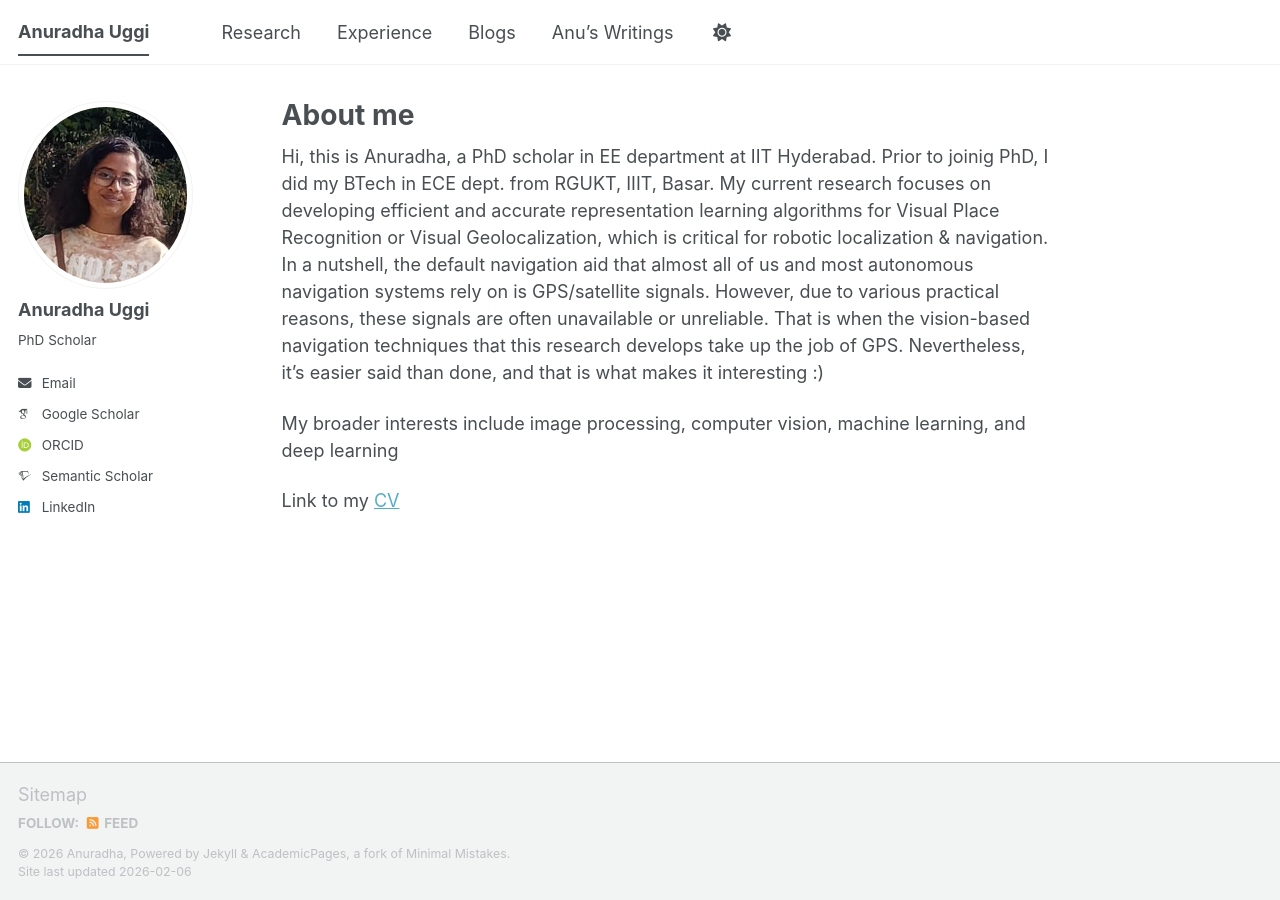
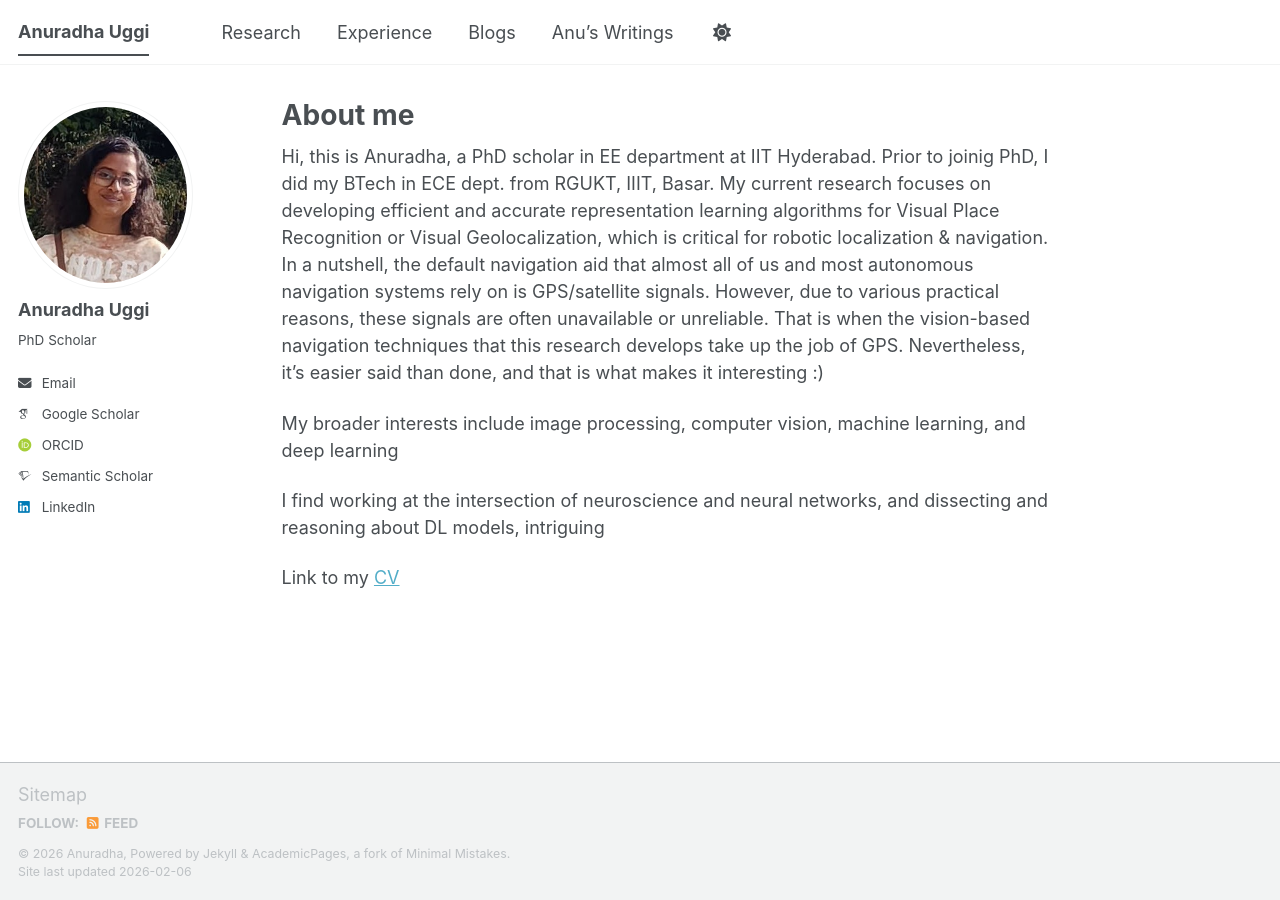
Before and after one commit to Anuradha-Uggi/anuradha-uggi.github.io, a Jekyll site: the page built from _pages/about.md, in a window 1280 px wide. Built offline with Jekyll 4.4.1, drawn with Linux system fonts in a browser that asks for light colours; some web fonts are replaced; a script bundle is joined from its source files by our own code; library files that are not in the unit come from our copies.

Commit message:
Update about.md

```diff
--- a/_pages/about.md
+++ b/_pages/about.md
@@ -10,6 +10,8 @@ redirect_from:
 Hi, this is Anuradha, a PhD scholar in EE department at IIT Hyderabad. Prior to joinig PhD, I did my BTech in ECE dept. from RGUKT, IIIT, Basar. My current research focuses on developing efficient and accurate representation learning algorithms for Visual Place Recognition or Visual Geolocalization, which is critical for robotic localization & navigation. In a nutshell, the default navigation aid that almost all of us and most autonomous navigation systems rely on is GPS/satellite signals. However, due to various practical reasons, these signals are often unavailable or unreliable. That is when the vision-based navigation techniques that this research develops take up the job of GPS. Nevertheless, it's easier said than done, and that is what makes it interesting :)
 
 My broader interests include image processing, computer vision, machine learning, and deep learning
+
+I find working at the intersection of neuroscience and neural networks, and dissecting and reasoning about DL models, intriguing
 
 Link to my [CV](https://drive.google.com/file/d/1Xjc7jJg6YVTaUeJnfCN0ob6zukyyu19h/view?usp=sharing)
 
```
